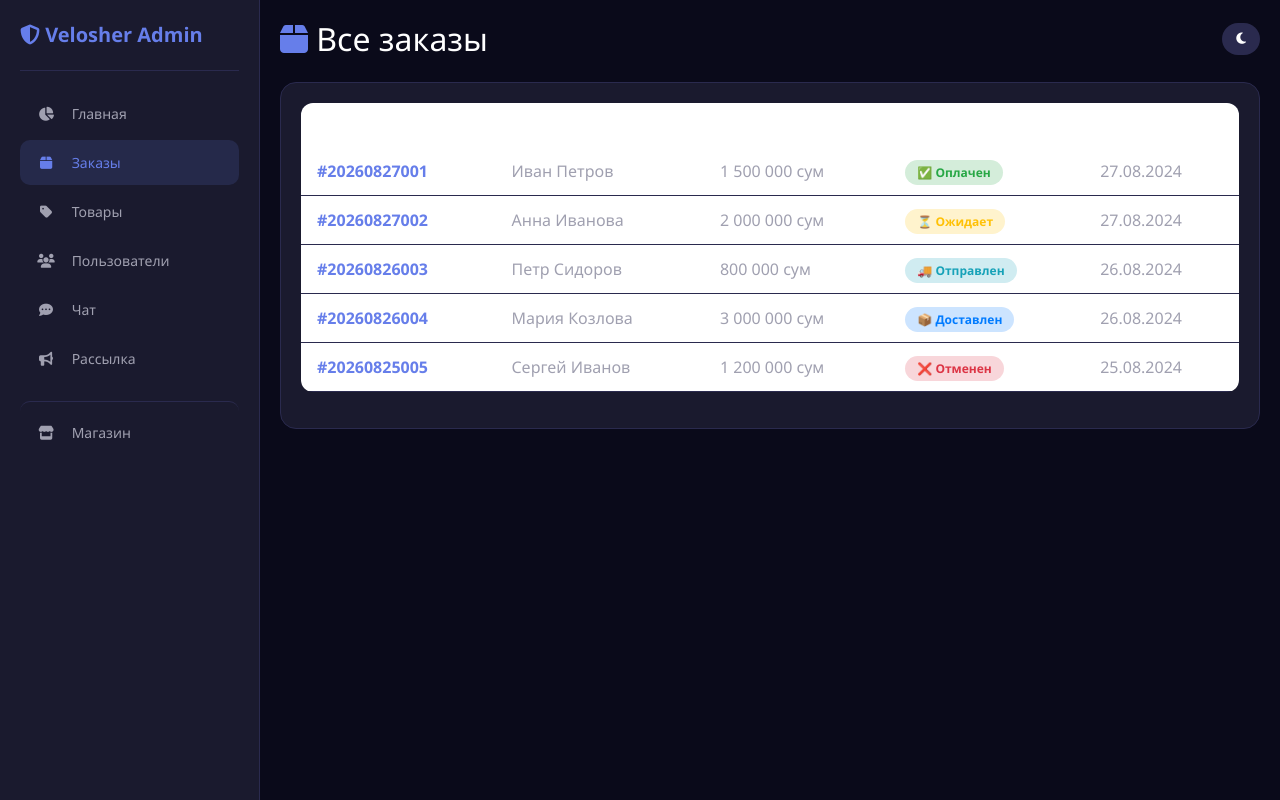
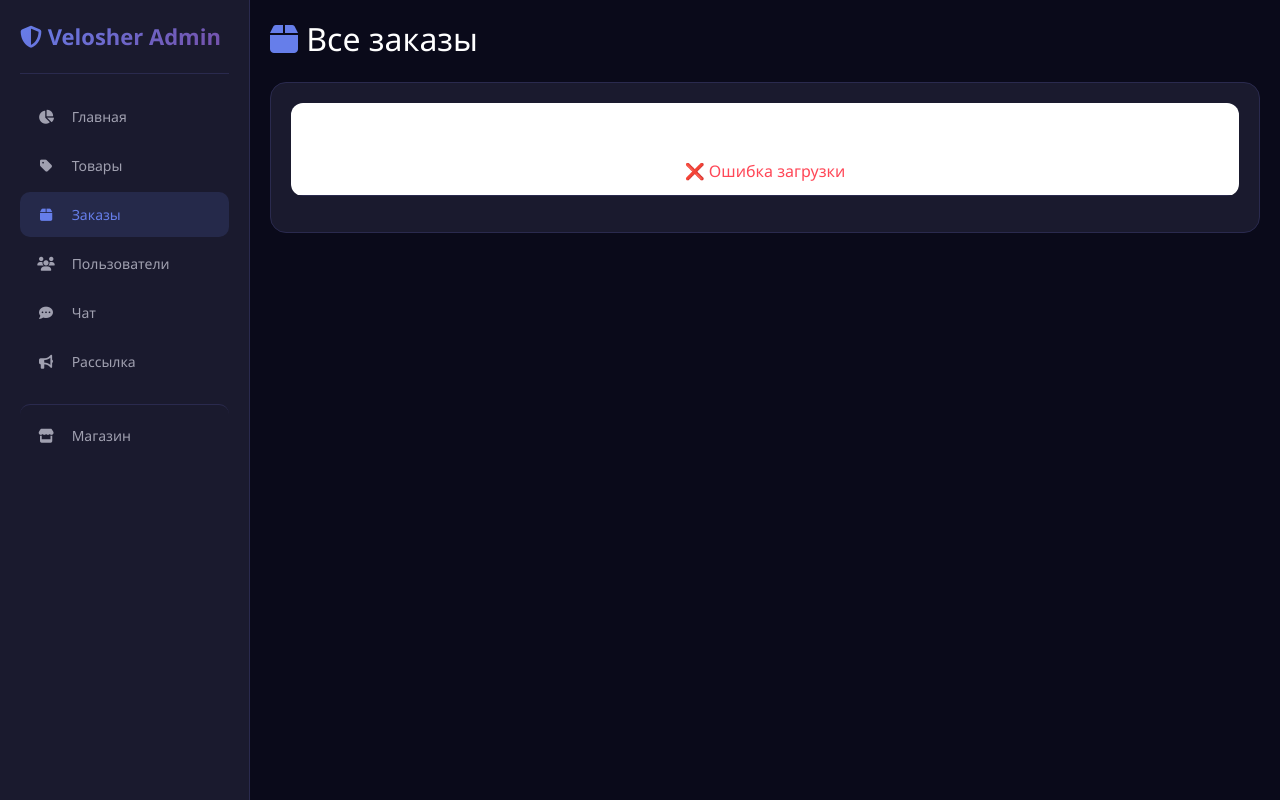
Before and after one commit to Mirzarasulov/velosher, a Flask app: template templates/admin/orders.html in a window 1280 px wide. Run offline with Flask 3, Linux system fonts and the light colour scheme; the template is opened without the code that fills it, so the values that code supplies are empty.

Commit message:
Update orders.html

```diff
--- a/templates/admin/orders.html
+++ b/templates/admin/orders.html
@@ -3,7 +3,7 @@
 <head>
     <meta charset="UTF-8">
     <meta name="viewport" content="width=device-width, initial-scale=1.0">
-    <title>Заказы</title>
+    <title>📦 Заказы - Velosher Admin</title>
     <link href="https://cdn.jsdelivr.net/npm/bootstrap@5.3.0/dist/css/bootstrap.min.css" rel="stylesheet">
     <link rel="stylesheet" href="https://cdnjs.cloudflare.com/ajax/libs/font-awesome/6.4.0/css/all.min.css">
     <style>
@@ -15,37 +15,103 @@
             --text-muted: #a0a0b0;
             --border: #2a2a4e;
             --primary: #667eea;
+            --success: #00b894;
+            --danger: #ff4757;
+            --warning: #f59e0b;
         }
-        body { font-family: 'Segoe UI', sans-serif; background: var(--bg); color: var(--text); min-height: 100vh; }
+        body {
+            font-family: 'Segoe UI', Tahoma, Geneva, Verdana, sans-serif;
+            background: var(--bg);
+            color: var(--text);
+            min-height: 100vh;
+        }
         .sidebar {
             position: fixed; top: 0; left: 0; bottom: 0;
-            width: 260px; background: var(--card); border-right: 1px solid var(--border);
+            width: 250px; background: var(--card);
+            border-right: 1px solid var(--border);
             padding: 20px; z-index: 100; overflow-y: auto;
         }
-        .sidebar .logo { font-size: 20px; font-weight: 700; color: var(--primary); padding-bottom: 20px; border-bottom: 1px solid var(--border); margin-bottom: 20px; }
+        .sidebar .logo {
+            font-size: 22px; font-weight: 700;
+            background: linear-gradient(135deg, #667eea 0%, #764ba2 100%);
+            -webkit-background-clip: text;
+            -webkit-text-fill-color: transparent;
+            padding-bottom: 20px;
+            border-bottom: 1px solid var(--border);
+            margin-bottom: 20px;
+        }
         .sidebar .nav-item {
             display: block; padding: 12px 16px; border-radius: 10px;
             color: var(--text-muted); text-decoration: none;
             transition: all 0.3s; margin-bottom: 4px; font-size: 14px;
         }
+        .sidebar .nav-item:hover { background: rgba(255,255,255,0.05); color: var(--text); }
         .sidebar .nav-item.active { background: rgba(102,126,234,0.15); color: var(--primary); }
         .sidebar .nav-item i { margin-right: 12px; width: 20px; text-align: center; }
-        .main-content { margin-left: 260px; padding: 20px; }
-        .glass { background: var(--card); border: 1px solid var(--border); border-radius: 16px; padding: 20px; }
-        .table-dark-custom { background: var(--bg); border-radius: 12px; overflow: hidden; }
+        .main-content { margin-left: 250px; padding: 20px; }
+
+        .glass {
+            background: var(--card);
+            border: 1px solid var(--border);
+            border-radius: 16px;
+            padding: 20px;
+            margin-bottom: 20px;
+        }
+        .btn-glass {
+            background: var(--bg);
+            border: 1px solid var(--border);
+            color: var(--text);
+            padding: 6px 14px;
+            border-radius: 6px;
+            cursor: pointer;
+            transition: all 0.3s;
+        }
+        .btn-glass:hover { background: var(--primary); color: white; border-color: var(--primary); }
+        .btn-success { background: var(--success); border: none; color: white; padding: 6px 14px; border-radius: 6px; cursor: pointer; }
+        .btn-success:hover { opacity: 0.8; }
+        .btn-danger { background: var(--danger); border: none; color: white; padding: 6px 14px; border-radius: 6px; cursor: pointer; }
+        .btn-danger:hover { opacity: 0.8; }
+
+        .table-dark-custom {
+            background: var(--bg);
+            border-radius: 12px;
+            overflow: hidden;
+            width: 100%;
+        }
         .table-dark-custom thead { background: rgba(102,126,234,0.15); }
         .table-dark-custom th { color: var(--text); padding: 12px 16px; border: none; font-size: 13px; }
         .table-dark-custom td { color: var(--text-muted); padding: 12px 16px; border-color: var(--border); }
-        .badge-status { padding: 4px 12px; border-radius: 20px; font-size: 12px; font-weight: 600; }
-        .badge-pending { background: rgba(255,193,7,0.2); color: #ffc107; }
-        .badge-paid { background: rgba(40,167,69,0.2); color: #28a745; }
-        .badge-shipped { background: rgba(23,162,184,0.2); color: #17a2b8; }
-        .badge-delivered { background: rgba(0,123,255,0.2); color: #007bff; }
-        .badge-cancelled { background: rgba(220,53,69,0.2); color: #dc3545; }
-        .btn-glass { background: var(--bg); border: 1px solid var(--border); color: var(--text); padding: 8px 16px; border-radius: 10px; transition: all 0.3s; text-decoration: none; }
-        .btn-glass:hover { background: var(--primary); color: white; border-color: var(--primary); }
-        .theme-toggle { background: var(--border); border: none; color: var(--text); padding: 6px 14px; border-radius: 20px; cursor: pointer; font-size: 13px; transition: all 0.3s; }
-        .theme-toggle:hover { background: var(--primary); }
+
+        .badge-status {
+            padding: 4px 12px;
+            border-radius: 20px;
+            font-size: 12px;
+            font-weight: 600;
+        }
+        .badge-new { background: rgba(245,158,11,0.2); color: var(--warning); }
+        .badge-paid { background: rgba(0,184,148,0.2); color: var(--success); }
+        .badge-completed { background: rgba(102,126,234,0.2); color: var(--primary); }
+        .badge-cancelled { background: rgba(255,71,87,0.2); color: var(--danger); }
+
+        .toast {
+            position: fixed;
+            bottom: 20px;
+            left: 50%;
+            transform: translateX(-50%);
+            background: rgba(0,0,0,0.9);
+            color: white;
+            padding: 14px 28px;
+            border-radius: 12px;
+            z-index: 9999;
+            display: none;
+            animation: slideUp 0.4s ease;
+            border: 1px solid rgba(255,255,255,0.1);
+        }
+        .toast.show { display: block; }
+        @keyframes slideUp {
+            from { opacity: 0; transform: translateX(-50%) translateY(30px); }
+            to { opacity: 1; transform: translateX(-50%) translateY(0); }
+        }
         @media (max-width: 768px) {
             .sidebar { width: 100%; position: relative; padding: 15px; }
             .main-content { margin-left: 0; padding: 15px; }
@@ -57,57 +123,111 @@
     <div class="sidebar">
         <div class="logo"><i class="fas fa-shield-alt"></i> Velosher Admin</div>
         <a href="dashboard.html" class="nav-item"><i class="fas fa-chart-pie"></i> Главная</a>
+        <a href="products.html" class="nav-item"><i class="fas fa-tag"></i> Товары</a>
         <a href="orders.html" class="nav-item active"><i class="fas fa-box"></i> Заказы</a>
-        <a href="products.html" class="nav-item"><i class="fas fa-tag"></i> Товары</a>
         <a href="users.html" class="nav-item"><i class="fas fa-users"></i> Пользователи</a>
         <a href="chat.html" class="nav-item"><i class="fas fa-comment-dots"></i> Чат</a>
         <a href="broadcast.html" class="nav-item"><i class="fas fa-bullhorn"></i> Рассылка</a>
-        <a href="../shop.html" class="nav-item" style="margin-top:20px; border-top:1px solid var(--border); padding-top:20px;"><i class="fas fa-store"></i> Магазин</a>
+        <a href="/templates/shop" class="nav-item" style="margin-top:20px; border-top:1px solid var(--border); padding-top:20px;">
+            <i class="fas fa-store"></i> Магазин
+        </a>
     </div>
 
     <div class="main-content">
-        <div class="d-flex justify-content-between align-items-center mb-4">
-            <h2 class="mb-0" style="color:var(--text);"><i class="fas fa-box" style="color:var(--primary);"></i> Все заказы</h2>
-            <button class="theme-toggle" onclick="toggleTheme()"><i class="fas fa-moon" id="themeIcon"></i></button>
-        </div>
+        <h2 class="mb-4"><i class="fas fa-box" style="color:var(--primary);"></i> Все заказы</h2>
 
         <div class="glass">
             <div class="table-responsive">
                 <table class="table-dark-custom table">
-                    <thead><tr><th>Заказ</th><th>Покупатель</th><th>Сумма</th><th>Статус</th><th>Дата</th></tr></thead>
-                    <tbody>
-                        <tr><td><strong style="color:var(--primary);">#20260827001</strong></td><td>Иван Петров</td><td>1 500 000 сум</td><td><span class="badge-status badge-paid">✅ Оплачен</span></td><td>27.08.2024</td></tr>
-                        <tr><td><strong style="color:var(--primary);">#20260827002</strong></td><td>Анна Иванова</td><td>2 000 000 сум</td><td><span class="badge-status badge-pending">⏳ Ожидает</span></td><td>27.08.2024</td></tr>
-                        <tr><td><strong style="color:var(--primary);">#20260826003</strong></td><td>Петр Сидоров</td><td>800 000 сум</td><td><span class="badge-status badge-shipped">🚚 Отправлен</span></td><td>26.08.2024</td></tr>
-                        <tr><td><strong style="color:var(--primary);">#20260826004</strong></td><td>Мария Козлова</td><td>3 000 000 сум</td><td><span class="badge-status badge-delivered">📦 Доставлен</span></td><td>26.08.2024</td></tr>
-                        <tr><td><strong style="color:var(--primary);">#20260825005</strong></td><td>Сергей Иванов</td><td>1 200 000 сум</td><td><span class="badge-status badge-cancelled">❌ Отменен</span></td><td>25.08.2024</td></tr>
+                    <thead>
+                        <tr>
+                            <th>№</th>
+                            <th>Покупатель</th>
+                            <th>Телефон</th>
+                            <th>Сумма</th>
+                            <th>Статус</th>
+                            <th>Дата</th>
+                            <th>Действия</th>
+                        </tr>
+                    </thead>
+                    <tbody id="ordersList">
+                        <tr><td colspan="7" style="text-align:center;">Загрузка...</td></tr>
                     </tbody>
                 </table>
             </div>
         </div>
     </div>
 
+    <div class="toast" id="toast"></div>
+
     <script>
-        function toggleTheme() {
-            const root = document.documentElement;
-            const currentBg = getComputedStyle(root).getPropertyValue('--bg').trim();
-            const isDark = currentBg === '#0a0a1a';
-            if (isDark) {
-                root.style.setProperty('--bg', '#f0f2f5');
-                root.style.setProperty('--card', '#ffffff');
-                root.style.setProperty('--text', '#2d3436');
-                root.style.setProperty('--text-muted', '#6c757d');
-                root.style.setProperty('--border', '#e0e0e0');
-                document.getElementById('themeIcon').className = 'fas fa-sun';
-            } else {
-                root.style.setProperty('--bg', '#0a0a1a');
-                root.style.setProperty('--card', '#1a1a2e');
-                root.style.setProperty('--text', '#ffffff');
-                root.style.setProperty('--text-muted', '#a0a0b0');
-                root.style.setProperty('--border', '#2a2a4e');
-                document.getElementById('themeIcon').className = 'fas fa-moon';
+        const API_URL = 'http://127.0.0.1:5000';
+
+        function showToast(msg) {
+            const t = document.getElementById('toast');
+            t.textContent = msg;
+            t.classList.add('show');
+            clearTimeout(t._timeout);
+            t._timeout = setTimeout(() => t.classList.remove('show'), 3000);
+        }
+
+        function formatPrice(p) { return new Intl.NumberFormat('uz-UZ').format(p); }
+
+        const statusMap = {
+            'new': '<span class="badge-status badge-new">🟡 Новый</span>',
+            'paid': '<span class="badge-status badge-paid">🟢 Оплачен</span>',
+            'completed': '<span class="badge-status badge-completed">✅ Завершен</span>',
+            'cancelled': '<span class="badge-status badge-cancelled">❌ Отменен</span>'
+        };
+
+        async function loadOrders() {
+            try {
+                const res = await fetch(`${API_URL}/api/admin/orders`);
+                const data = await res.json();
+                const tbody = document.getElementById('ordersList');
+                if (!data || data.length === 0) {
+                    tbody.innerHTML = '<tr><td colspan="7" style="text-align:center;">Нет заказов</td></tr>';
+                    return;
+                }
+                tbody.innerHTML = data.map(o => `
+                    <tr>
+                        <td>#${o.id}</td>
+                        <td>${o.username || o.first_name || 'Аноним'}</td>
+                        <td>${o.phone || '—'}</td>
+                        <td>${formatPrice(o.total_price)} сум</td>
+                        <td>${statusMap[o.status] || o.status}</td>
+                        <td>${o.created_at}</td>
+                        <td>
+                            <button class="btn-success" onclick="updateStatus(${o.id}, 'paid')"><i class="fas fa-check"></i></button>
+                            <button class="btn-danger" onclick="updateStatus(${o.id}, 'cancelled')"><i class="fas fa-times"></i></button>
+                        </td>
+                    </tr>
+                `).join('');
+            } catch (e) {
+                console.error('Load orders error:', e);
+                document.getElementById('ordersList').innerHTML = '<tr><td colspan="7" style="text-align:center;color:var(--danger);">❌ Ошибка загрузки</td></tr>';
             }
         }
+
+        async function updateStatus(id, status) {
+            if (!confirm(`Изменить статус заказа #${id} на "${status}"?`)) return;
+            try {
+                const res = await fetch(`${API_URL}/api/admin/orders/${id}/`, {
+                    method: 'PATCH',
+                    headers: { 'Content-Type': 'application/json' },
+                    body: JSON.stringify({ status })
+                });
+                const data = await res.json();
+                if (data.success) {
+                    showToast('✅ Статус обновлен!');
+                    loadOrders();
+                }
+            } catch (e) {
+                showToast('❌ Ошибка обновления');
+            }
+        }
+
+        document.addEventListener('DOMContentLoaded', loadOrders);
     </script>
 </body>
 </html>
```
